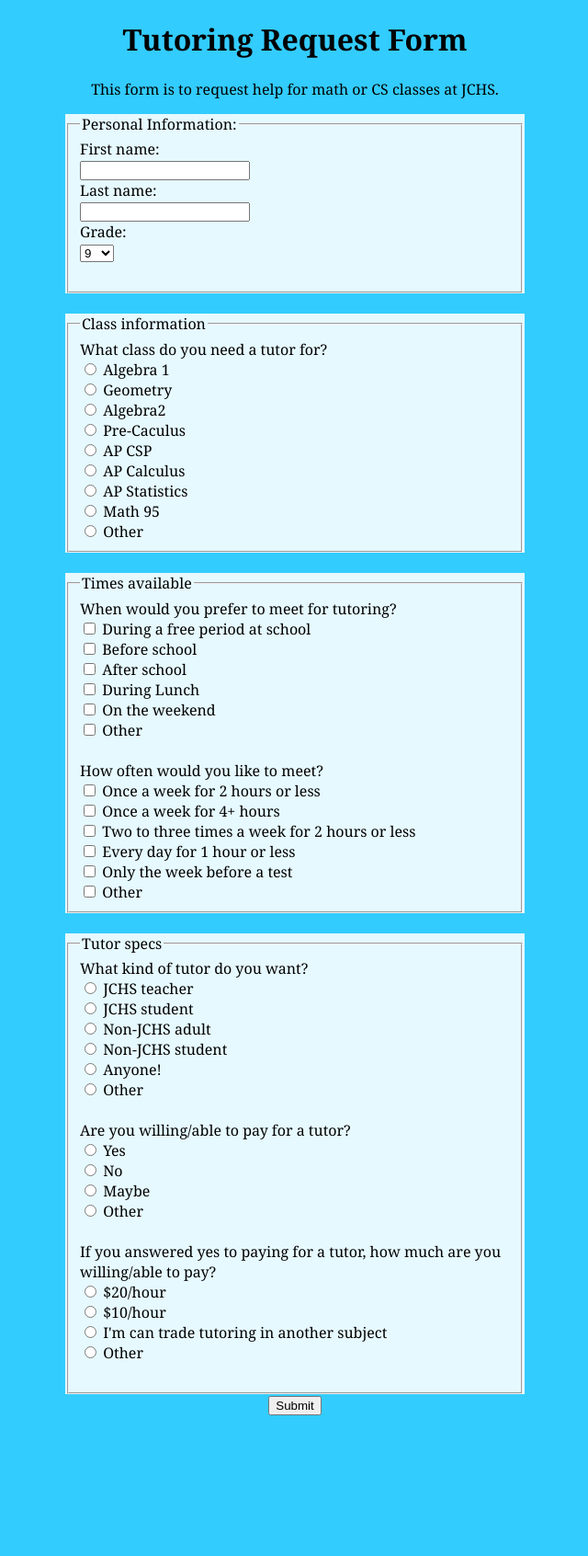
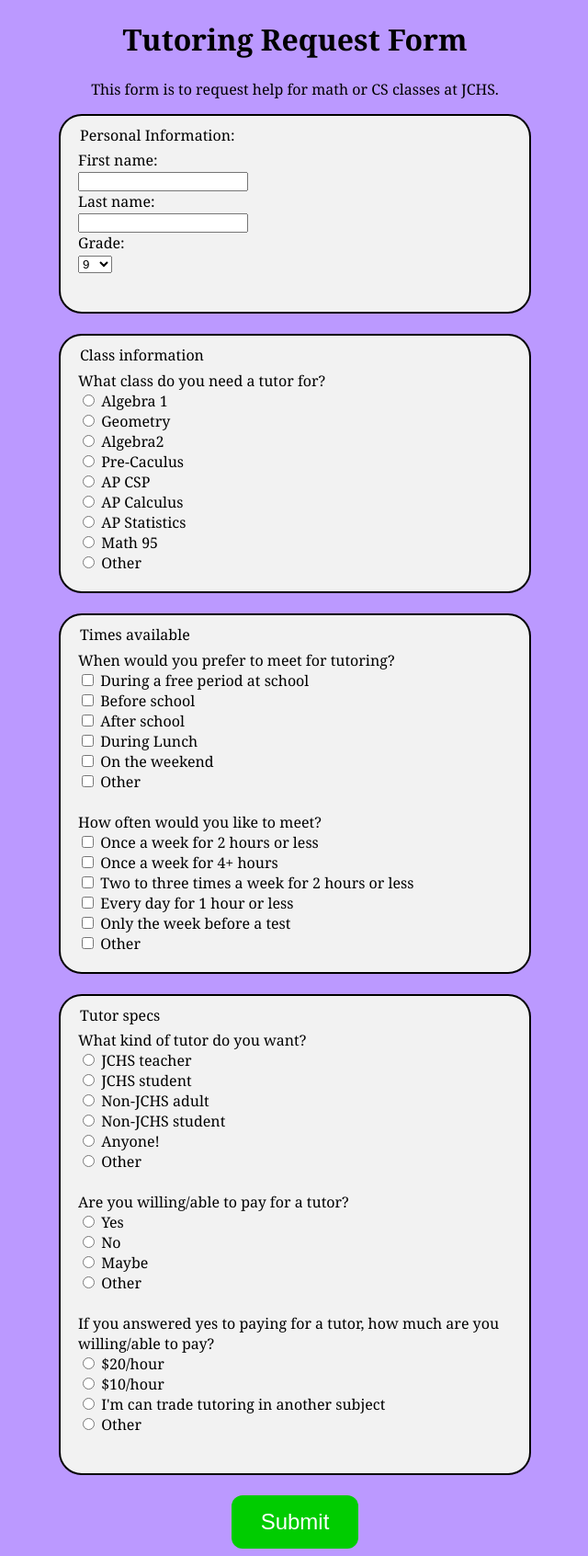
Before and after one commit to bbuenau/TutoringForm, a PHP site: page / in a window 1280 px wide. Shown: the whole page at 92% size, without its empty margins (319-959 px from the left). Before the commit the page ends 1539 px from the top, so only its background shows below. Run offline with PHP 8.4, Linux system fonts and the light colour scheme.

Commit message:
curved edges

```diff
--- a/index.css
+++ b/index.css
@@ -8,13 +8,30 @@ div.width {
 div {
 	max-width: 960px;
     margin: auto;
-	background-color:#e6f9ff;
+	background-color:#f2f2f2;
+	border-radius: 25px;
+    border: 2px solid #000000;
+	padding: 10px 5px;
 }
 
 body {
 	text-align: center;
-	background-color: #33ccff;
+	background-color: #bb99ff;
 	font-family:Georgia, serif;
 }
 
-j
+fieldset {
+	border: none;
+}
+
+.button {
+    background-color: #00cc00;
+    border: none;
+	border-radius: 12px;
+    color: white;
+    padding: 15px 32px;
+    text-align: center;
+    text-decoration: none;
+    display: inline-block;
+    font-size: 24px;
+}
--- a/index.html
+++ b/index.html
@@ -89,7 +89,8 @@
 				<input type="radio" name="amount" value="Other"> Other<br><br>
 			</fieldset>
 		  </div>
-			<input type="submit" value="Submit">
+		  <br>
+		  <input type="submit" value="Submit" type="button" class="button">
 		</form>
 	</body>
 </html>
```
